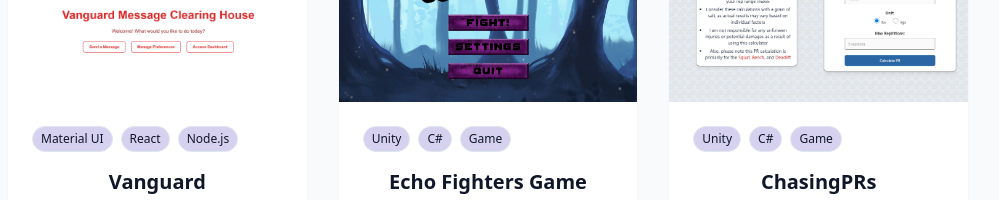
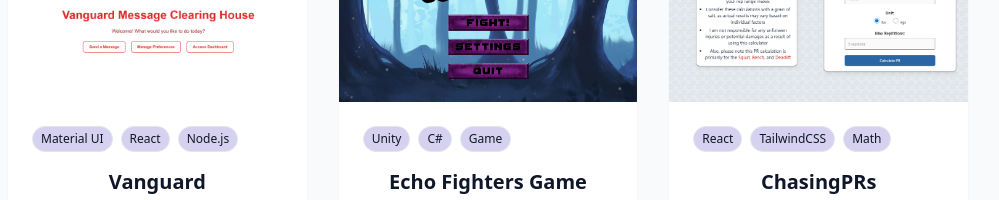
Before and after one commit to Jr3582/protfolioProject, a React (Vite) app: page / in a window 1280 px wide. Shown: the part 3400-3600 px from the top of the page, without its empty margins (152-1151 px from the left). Built offline with nearby package versions, Linux system fonts and the light colour scheme.

Commit message:
forgot to update tags

```diff
--- a/src/components/ProjectsSection.jsx
+++ b/src/components/ProjectsSection.jsx
@@ -25,7 +25,7 @@
         title: "ChasingPRs",
         description: "ChasingPRs is a interactive fitness application that calculates your maximum PR for squat, bench, and deadlift using Epley's formula. The app also includes a way to determine a calorie goal for weight gain or weight lost",
         image: "/projects/chasingPRs.png",
-        tags: ["Unity", "C#", "Game"],
+        tags: ["React", "TailwindCSS", "Math"],
         demoUrl: "https://chasing-prs.vercel.app/",
         githubUrl: "https://github.com/Jr3582/ChasingPRs",
     }
```
